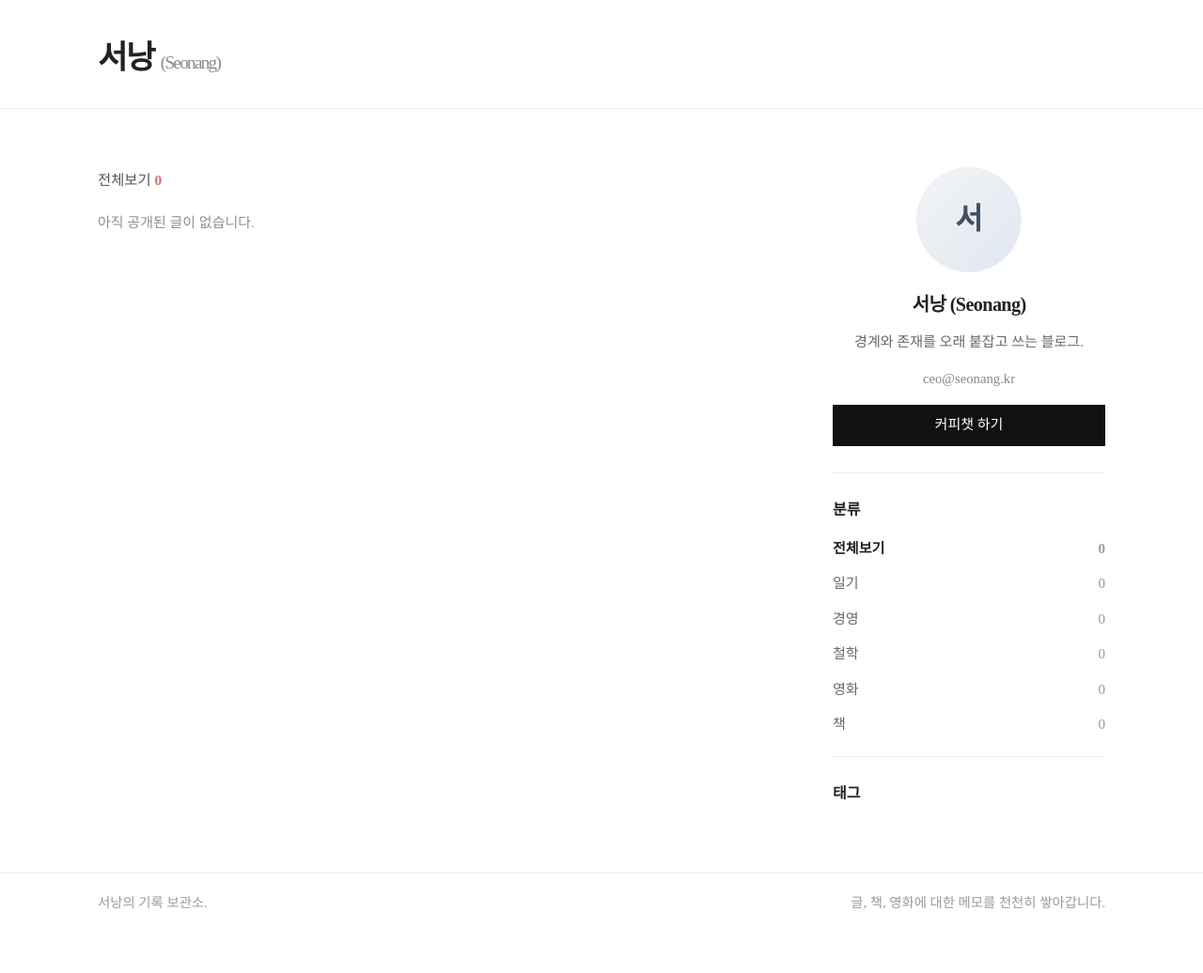
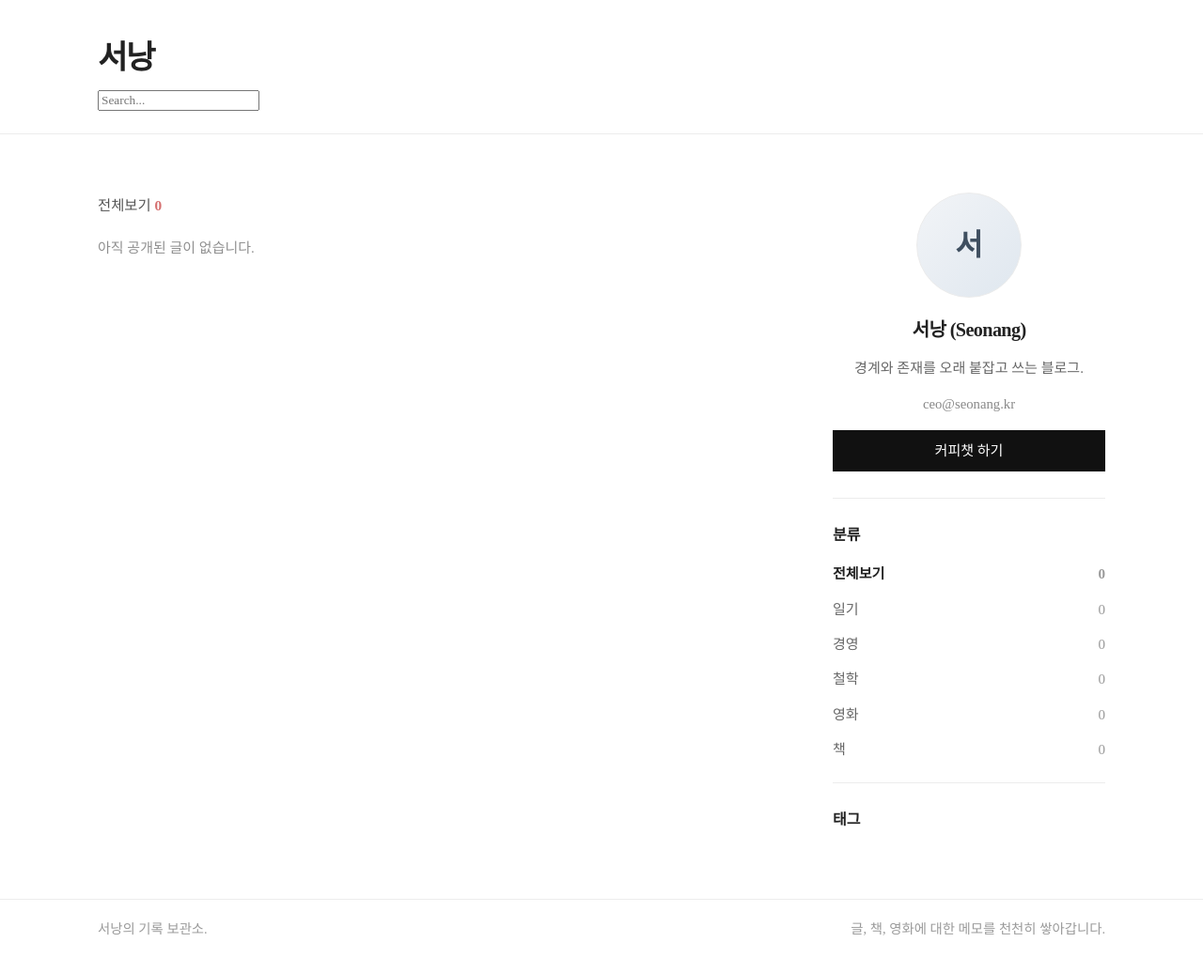
Before and after one commit to seonang/seonang.github.io, a Jekyll site: the page built from index.html, in a window 1280 px wide. Shown: the whole page at 94% size. Built offline with Jekyll 4.4.1, drawn with Linux system fonts in a browser that asks for light colours; some web fonts are replaced; before the commit the page ends 1009 px from its top, so only the background shows below that.

Commit message:
Update site-header.html

```diff
--- a/_includes/site-header.html
+++ b/_includes/site-header.html
@@ -1,5 +1,15 @@
 <header class="site-header">
   <div class="site-header-inner">
-    <a href="{{ '/' | relative_url }}" class="site-brand">서낭 <span>(Seonang)</span></a>
+    <a href="{{ '/' | relative_url }}" class="site-brand">서낭<span></span></a>
+
+    <form class="header-search" action="{{ '/search/' | relative_url }}" method="get">
+      <input
+        type="text"
+        name="q"
+        value="{{ page.search_query | default: '' }}"
+        placeholder="Search..."
+        data-archive-search
+      >
+    </form>
   </div>
 </header>
```
